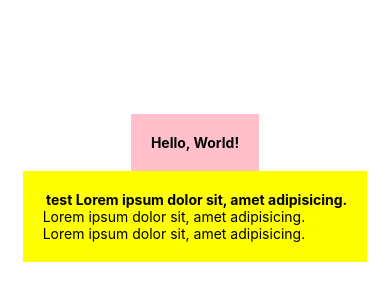
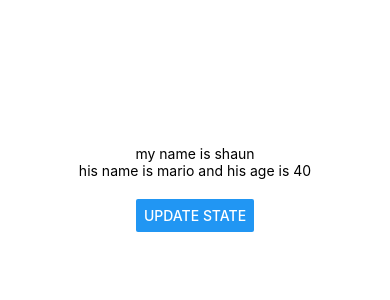
Before and after one commit to DorotaPawlowska/kursy-netNinja, a React Native app in the folder ReactNativeTutorial/myproject/: screen / in a window 390 px wide. Shown: the part 234-534 px from the top of the page. Built offline with nearby package versions, Linux system fonts and the light colour scheme.

Commit message:
React Native Tutorial #4 - Using State
Changes to be committed:
	modified:   README.md
	modified:   ReactNativeTutorial/myproject/App.js

```diff
--- a/ReactNativeTutorial/myproject/App.js
+++ b/ReactNativeTutorial/myproject/App.js
@@ -1,19 +1,22 @@
-import React from 'react';
-import { StyleSheet, Text, View } from 'react-native';
+import React , { useState } from 'react';
+import { StyleSheet, Text, View, Button } from 'react-native';
 
 export default function App() {
+  const [name, setName] = useState('shaun');
+  const [person, setPerson] = useState({ name: 'mario', age: 40 });
+
+  const clickHandler = () => {
+    setName('chun-li');
+    setPerson({ name: 'luigi', age: 45});
+  }
+
   return (
     <View style={styles.container}>
-      <View style={styles.header}>
-        <Text style={styles.boldText}>
-          Hello, World!
-        </Text>
-      </View>
-      <View style={styles.body}>
-        <Text style={styles.boldText}> <Text>test</Text> Lorem ipsum dolor sit, amet adipisicing.</Text>
-        <Text>Lorem ipsum dolor sit, amet adipisicing.</Text>
-        <Text>Lorem ipsum dolor sit, amet adipisicing.</Text>
-      </View>
+        <Text>my name is {name}</Text>
+        <Text>his name is {person.name} and his age is {person.age}</Text>
+        <View style={styles.buttonContainer}>
+          <Button title='update state' onPress={clickHandler}/>
+        </View>
     </View>
   );
 }
@@ -25,15 +28,7 @@
     alignItems: 'center',
     justifyContent: 'center',
   },
-  header: {
-    backgroundColor: 'pink',
-    padding: 20,
-  },
-  boldText: {
-    fontWeight: 'bold',
-  },
-  body: {
-    backgroundColor: 'yellow',
-    padding: 20,
+  buttonContainer: {
+    marginTop: 20,
   },
 });
```
Also changed, not shown: 1 other file (tests, documents, lock files or other folders).
